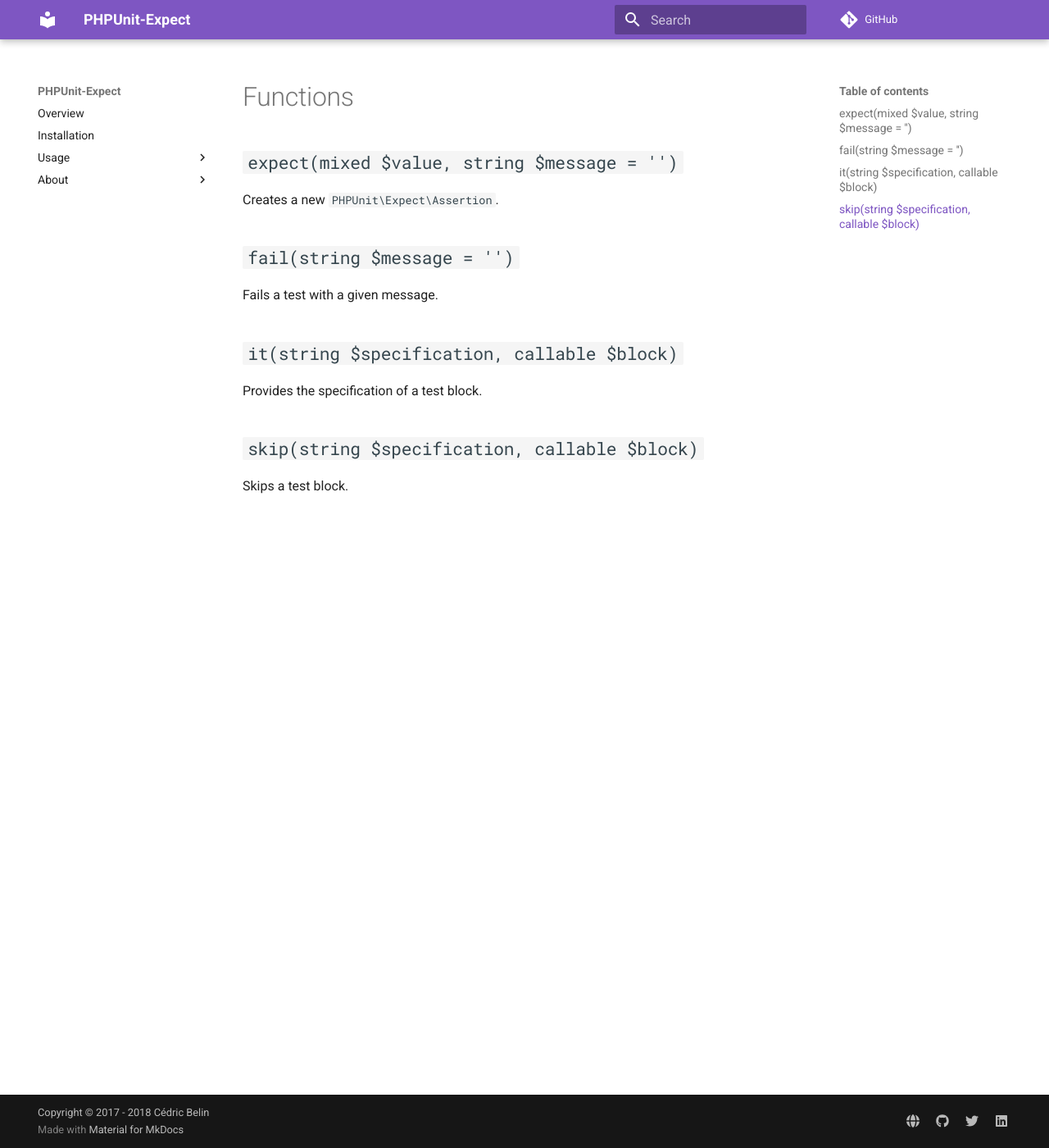
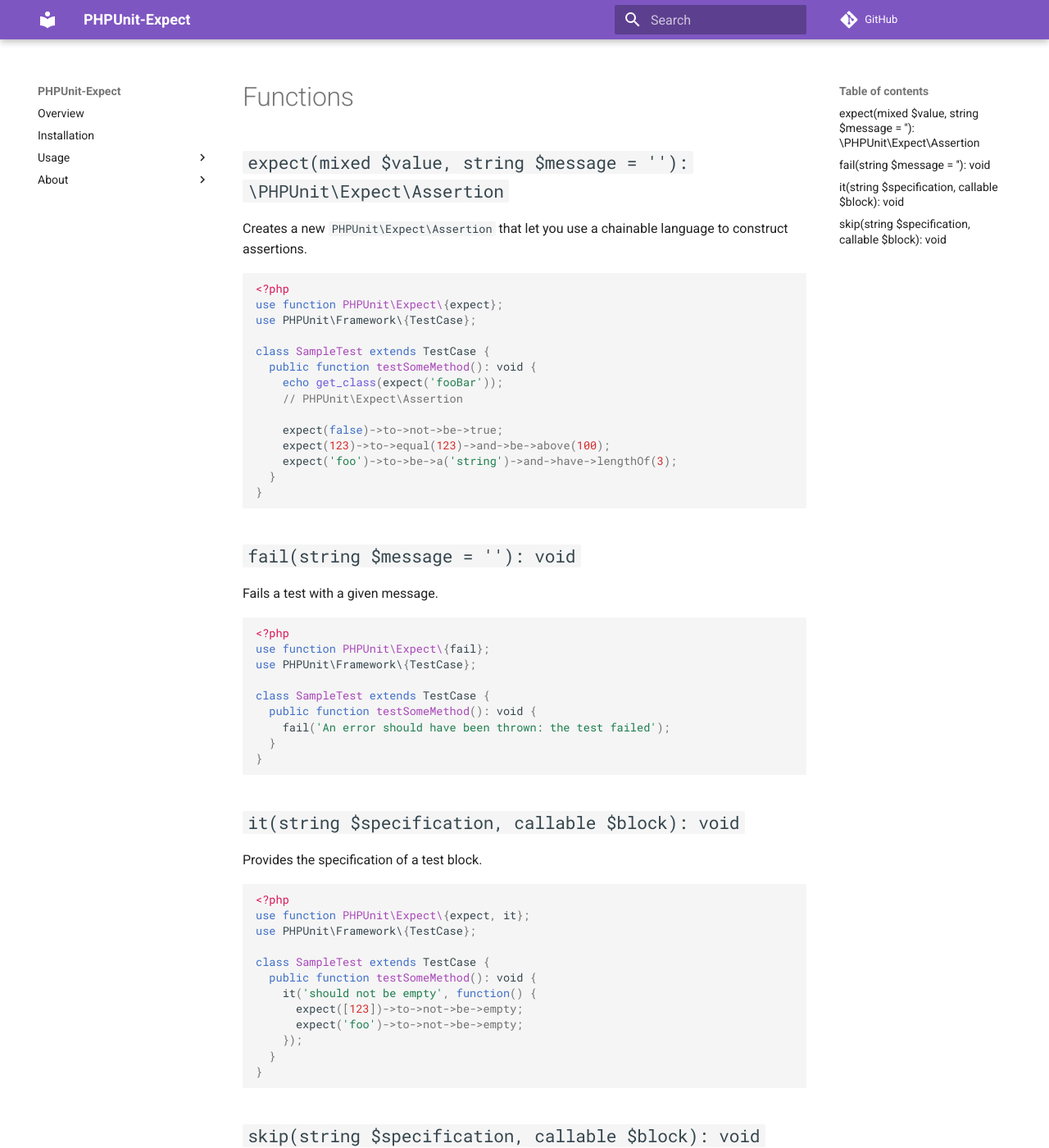
Before and after one commit to cedx/phpunit-expect, an MkDocs documentation site: the page built from doc/usage/functions.md, in a window 1280 px wide and 1400 px high. Shown: the whole window at 82% size. Built offline with MkDocs 1.6.1 and Material for MkDocs 9.7.7, drawn with Linux system fonts in a browser that asks for light colours; comment, search, counter and statistics services are not loaded; old or Windows-style settings are respelled for this version of MkDocs; some of the changed text lies outside the part shown.

Commit message:
Fixed a bug

````diff
--- a/doc/usage/functions.md
+++ b/doc/usage/functions.md
@@ -1,13 +1,71 @@
 # Functions
 
-## `expect(mixed $value, string $message = '')`
-Creates a new `PHPUnit\Expect\Assertion`.
+## `expect(mixed $value, string $message = ''): \PHPUnit\Expect\Assertion`
+Creates a new `PHPUnit\Expect\Assertion` that let you use a chainable language to construct assertions.
 
-## `fail(string $message = '')`
+```php
+<?php
+use function PHPUnit\Expect\{expect};
+use PHPUnit\Framework\{TestCase};
+
+class SampleTest extends TestCase {
+  public function testSomeMethod(): void {
+    echo get_class(expect('fooBar'));
+    // PHPUnit\Expect\Assertion
+
+    expect(false)->to->not->be->true;
+    expect(123)->to->equal(123)->and->be->above(100);
+    expect('foo')->to->be->a('string')->and->have->lengthOf(3);
+  }
+}
+```
+
+## `fail(string $message = ''): void`
 Fails a test with a given message.
 
-## `it(string $specification, callable $block)`
+```php
+<?php
+use function PHPUnit\Expect\{fail};
+use PHPUnit\Framework\{TestCase};
+
+class SampleTest extends TestCase {
+  public function testSomeMethod(): void {
+    fail('An error should have been thrown: the test failed');
+  }
+}
+```
+
+## `it(string $specification, callable $block): void`
 Provides the specification of a test block.
 
-## `skip(string $specification, callable $block)`
+```php
+<?php
+use function PHPUnit\Expect\{expect, it};
+use PHPUnit\Framework\{TestCase};
+
+class SampleTest extends TestCase {
+  public function testSomeMethod(): void {
+    it('should not be empty', function() {
+      expect([123])->to->not->be->empty;
+      expect('foo')->to->not->be->empty;
+    });
+  }
+}
+```
+
+## `skip(string $specification, callable $block): void`
 Skips a test block.
+
+```php
+<?php
+use function PHPUnit\Expect\{expect, skip};
+use PHPUnit\Framework\{TestCase};
+
+class SampleTest extends TestCase {
+  public function testSomeMethod(): void {
+    skip('should not be empty', function() {
+      // This test block will be skipped.
+    });
+  }
+}
+```
````
Also changed, not shown: 1 other file.
